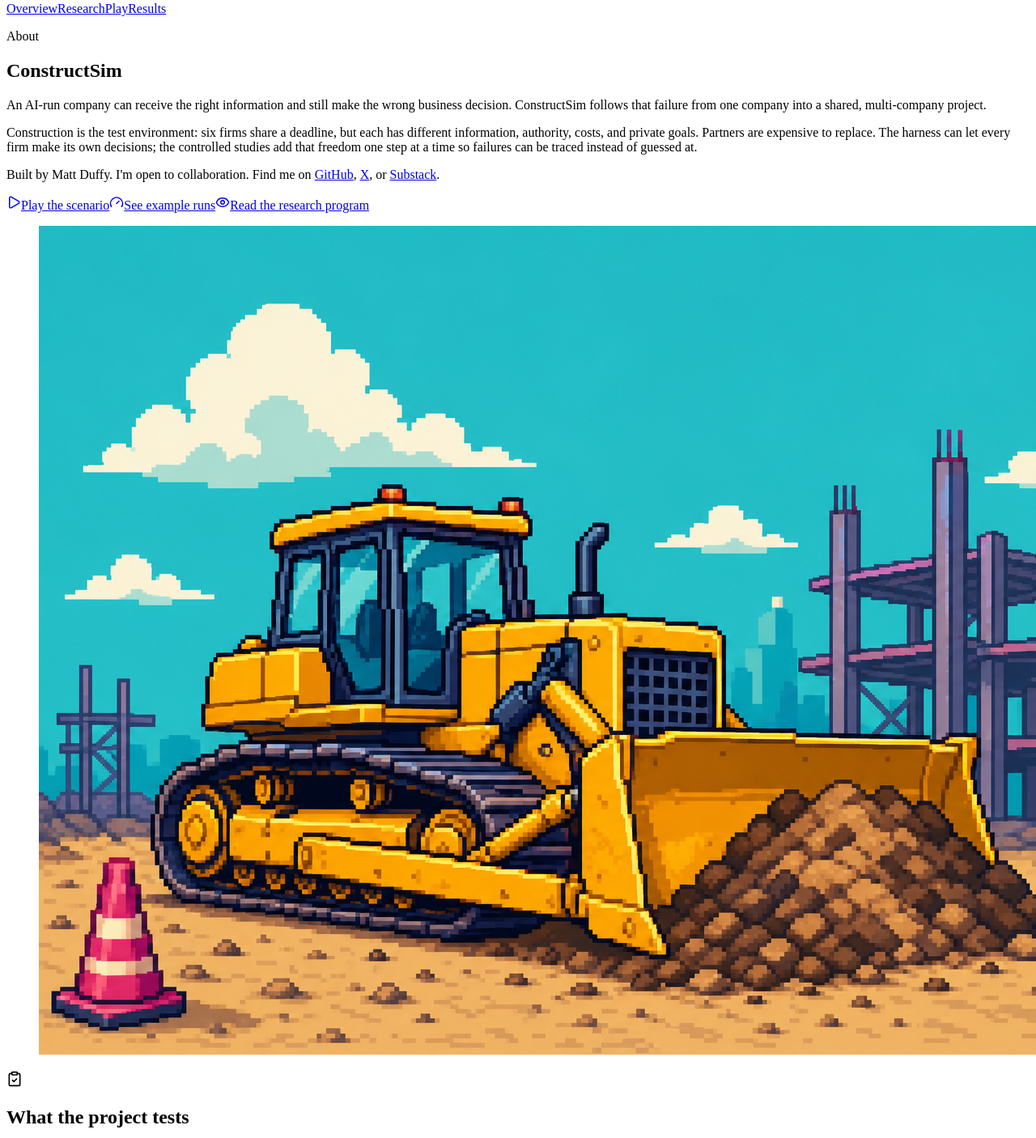
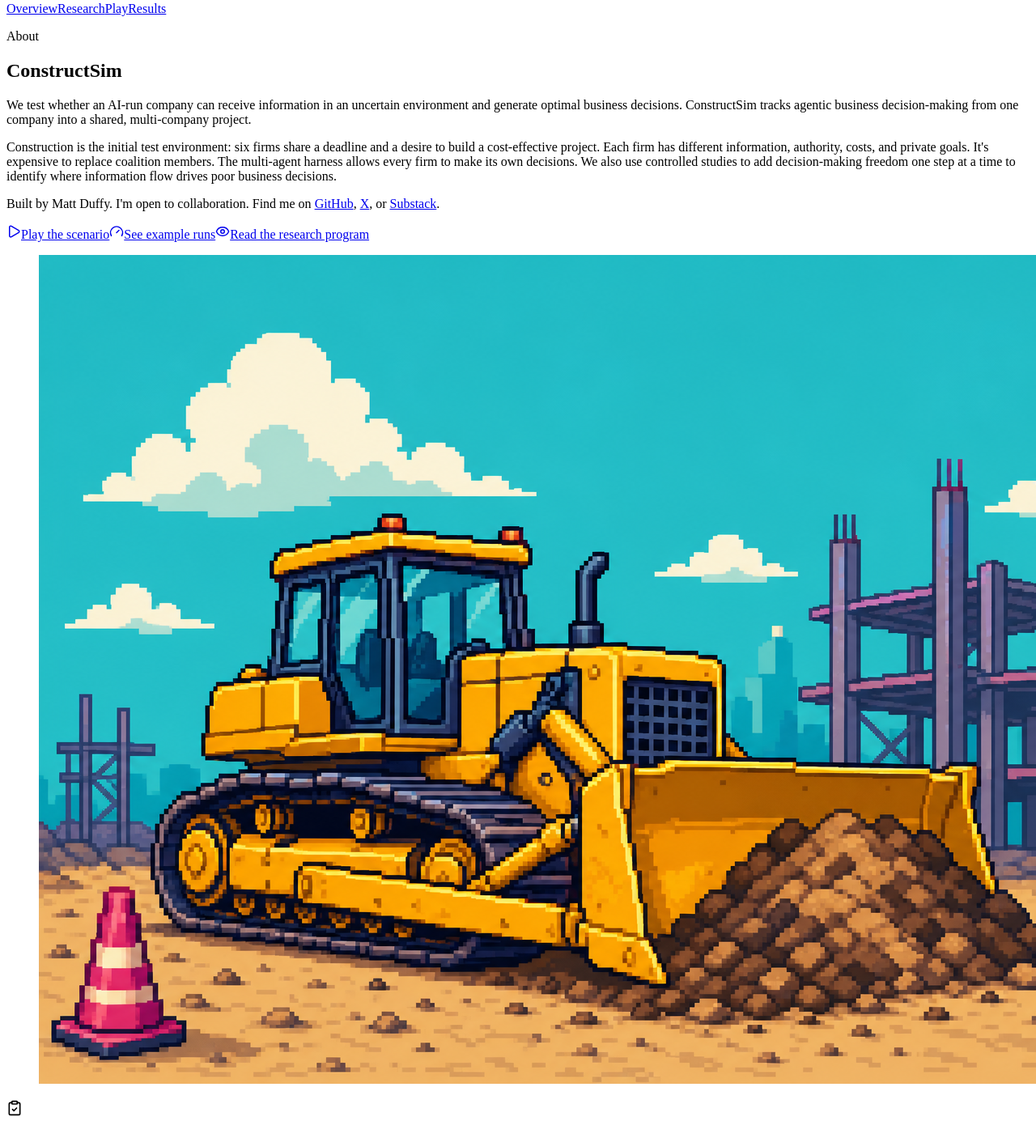
Before and after one commit to mduffster/construction-agent-bench, a React (Vite) app in the folder web/: page / in a window 1280 px wide. Shown: the part 24-1430 px from the top of the page at 81% size. Built offline with nearby package versions, Linux system fonts and the light colour scheme; the HTML template or start-up script is replaced by a standard one.

Commit message:
Update homepage language and Try It link

```diff
--- a/web/src/App.tsx
+++ b/web/src/App.tsx
@@ -173,16 +173,16 @@ function HomePage() {
           <p className="eyebrow">About</p>
           <h1>ConstructSim</h1>
           <p className="lede">
-            An AI-run company can receive the right information and still make
-            the wrong business decision. ConstructSim follows that failure from
+            We test whether an AI-run company can receive information in an uncertain environment and
+            generate optimal business decisions. ConstructSim tracks agentic business decision-making from
             one company into a shared, multi-company project.
           </p>
           <p>
-            Construction is the test environment: six firms share a deadline,
-            but each has different information, authority, costs, and private
-            goals. Partners are expensive to replace. The harness can let every
-            firm make its own decisions; the controlled studies add that freedom
-            one step at a time so failures can be traced instead of guessed at.
+            Construction is the initial test environment: six firms share a deadline and a desire to build
+            a cost-effective project. Each firm has different information, authority, costs, and private
+            goals. It's expensive to replace coalition members. The multi-agent harness allows every
+            firm to make its own decisions. We also use controlled studies to add decision-making freedom
+            one step at a time to identify where information flow drives poor business decisions.
           </p>
           <p>
             Built by Matt Duffy. I'm open to collaboration. Find me on{" "}
@@ -222,13 +222,13 @@ function HomePage() {
       <section className="overview-section">
         <div className="section-title">
           <ClipboardCheck size={20} />
-          <h2>What the project tests</h2>
+          <h2>What we're testing</h2>
         </div>
         <p>
-          The practical question is whether AI agents can select the right facts,
-          calculate a useful decision, pass it to the right partner, and act on it
-          while protecting their own organization. Construction makes those steps
-          concrete, but the pattern applies anywhere several firms must complete a
+          We test whether AI agents can select useful facts,
+          generate a reasonable decision, communicate information to the right partner, and act on that information
+          while protecting their own organization. Construction projects are a useful testing ground,
+          but the harness and decision structure apply whenever several firms must complete a
           transaction without sharing all of their information or incentives.
         </p>
       </section>
@@ -238,17 +238,21 @@ function HomePage() {
       <section className="overview-section">
         <div className="section-title">
           <Play size={20} />
-          <h2>Try It</h2>
+          <h2>
+            <a className="text-link" href="/play">
+              Try It
+            </a>
+          </h2>
         </div>
         <p>
           Play one scenario in the six-firm simulated construction ecosystem.
-          In the current public game, you choose one of four firms while the
-          lender and inspector remain active system participants. You will have
+          In the game, you choose one of four firms while the
+          lender and inspector are always automated roles. You will have
           public project information, private role information, and decisions
           that can benefit you privately or benefit the broader project. The
           game is a simplified version of the full simulation: you face the
           same kind of information problem the AI agents face, but the agents
-          work through much larger structured decision spaces than the choices
+          work through larger structured decision spaces than the choices
           shown here.
         </p>
       </section>
```
Also changed, not shown: 1 other file (tests, documents, lock files or other folders).
